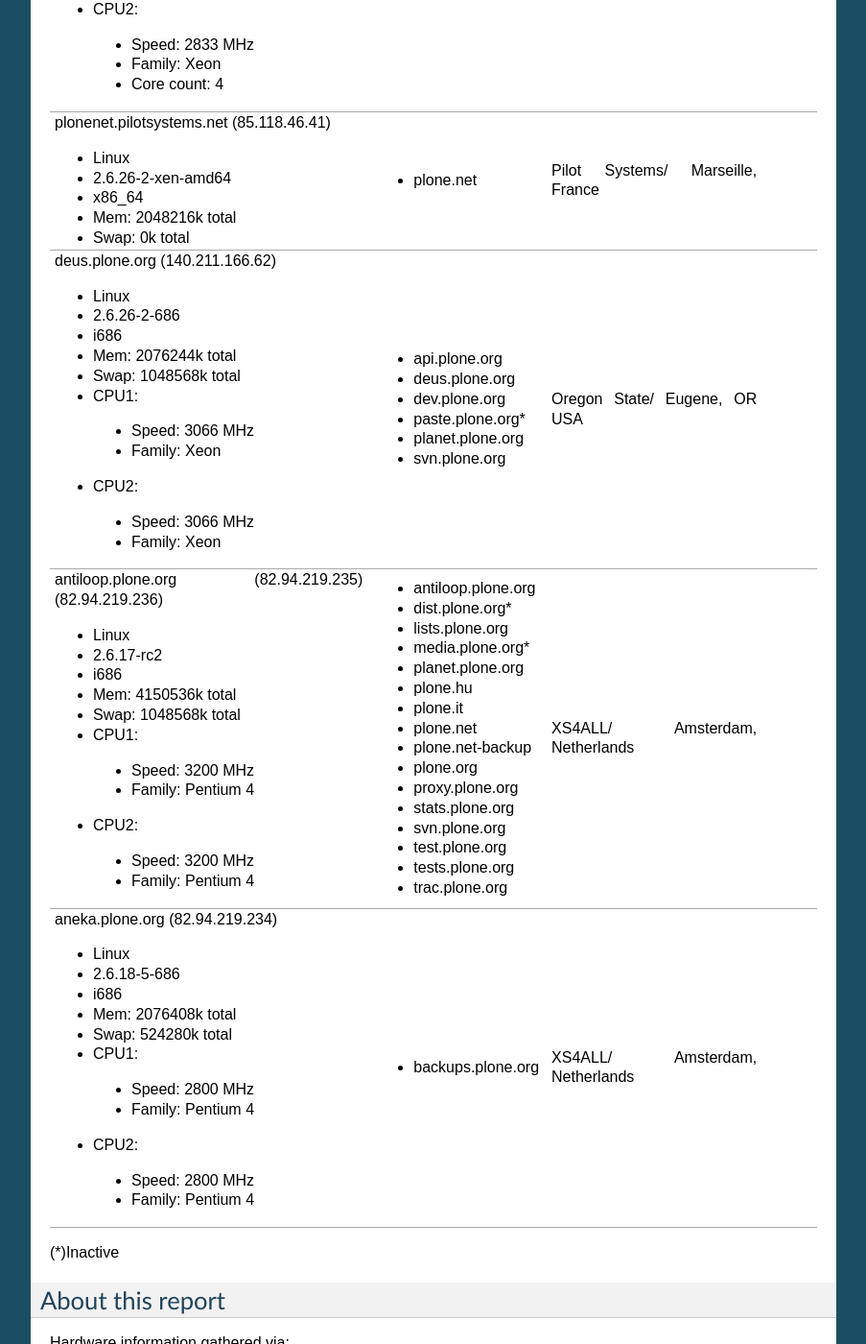
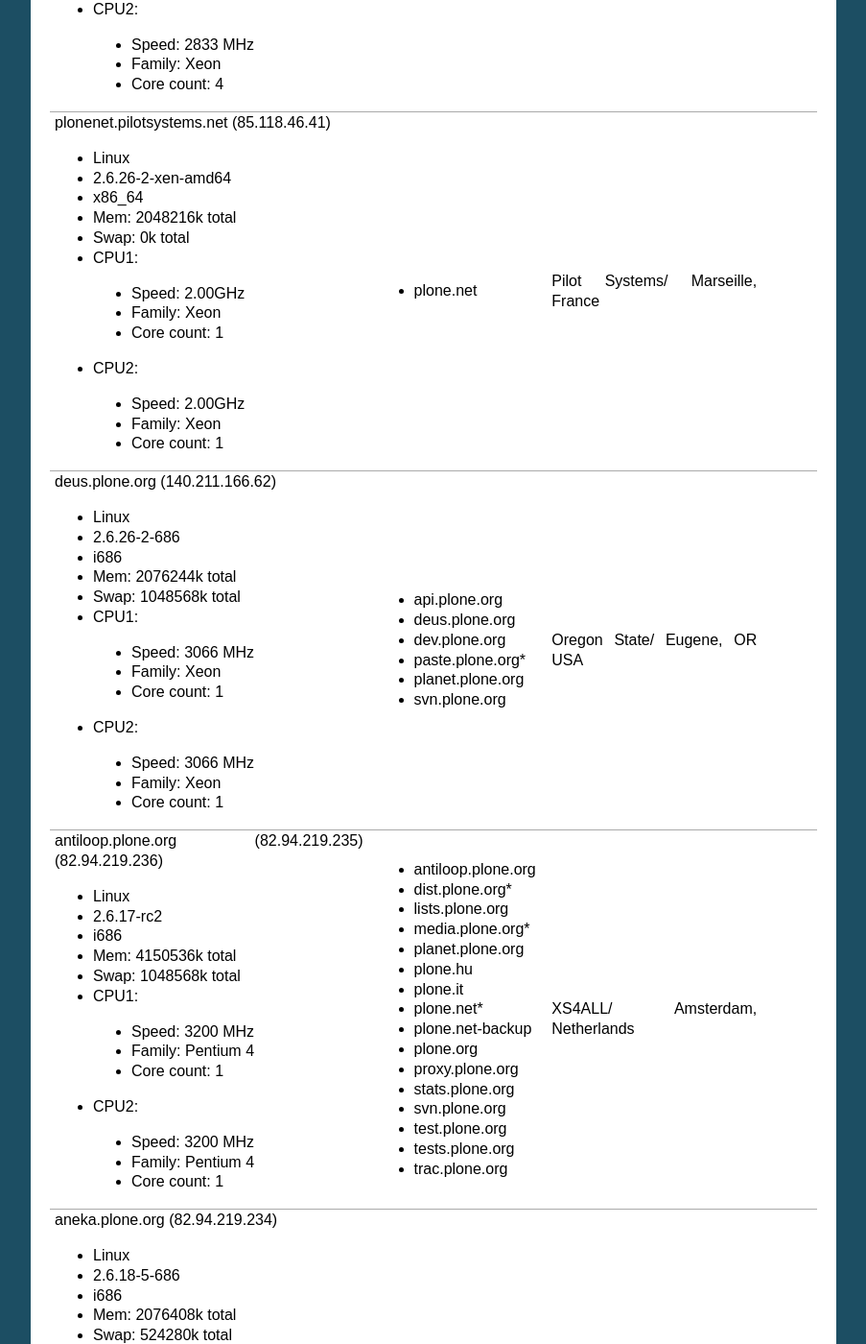
Before and after one commit to plone/ploneorg.admin, a Sphinx documentation site: the page built from sysadmin/documentation/systems.rst, in a window 1280 px wide and 1400 px high, scrolled down 367 px. Shown: the whole window at 96% size, without its empty margins (198-1101 px from the left). Built offline with Sphinx 7.4.7, drawn with Linux system fonts in a browser that asks for light colours; some of the changed text lies outside the part shown.

Commit message:
Finish adding CPU info
svn path=/sysadmin/trunk/; revision=35782

```diff
--- a/sysadmin/documentation/systems.rst
+++ b/sysadmin/documentation/systems.rst
@@ -15,10 +15,13 @@
 | - Mem: 9305M Active       |                      |               |           |
 | - Swap: 4096M Total       |                      |               |           |
 | - CPU1:                   |                      |               |           |
+|                           |                      |               |           |
 |  - Speed: 2833 MHz        |                      |               |           |
 |  - Family: Xeon           |                      |               |           |
 |  - Core count: 4          |                      |               |           |
+|                           |                      |               |           |
 | - CPU2:                   |                      |               |           |
+|                           |                      |               |           |
 |  - Speed: 2833 MHz        |                      |               |           |
 |  - Family: Xeon           |                      |               |           |
 |  - Core count: 4          |                      |               |           |
@@ -32,15 +35,17 @@
 | - x86_64                  |                      |               |           |
 | - Mem:   2048216k total   |                      |               |           |
 | - Swap:        0k total   |                      |               |           |
+| - CPU1:                   |                      |               |           |
 |                           |                      |               |           |
+|  - Speed: 2.00GHz         |                      |               |           |
+|  - Family: Xeon           |                      |               |           |
+|  - Core count: 1          |                      |               |           |
 |                           |                      |               |           |
+| - CPU2:                   |                      |               |           |
 |                           |                      |               |           |
-|                           |                      |               |           |
-|                           |                      |               |           |
-|                           |                      |               |           |
-|                           |                      |               |           |
-|                           |                      |               |           |
-|                           |                      |               |           |
+|  - Speed: 2.00GHz         |                      |               |           |
+|  - Family: Xeon           |                      |               |           |
+|  - Core count: 1          |                      |               |           |
 |                           |                      |               |           |
 +---------------------------+----------------------+---------------+-----------+
 | deus.plone.org            | - api.plone.org      | Oregon State/ |           |
@@ -52,11 +57,16 @@
 | - Mem:   2076244k total   |                      |               |           |
 | - Swap:  1048568k total   |                      |               |           |
 | - CPU1:                   |                      |               |           |
+|                           |                      |               |           |
 |  - Speed: 3066 MHz        |                      |               |           |
 |  - Family: Xeon           |                      |               |           |
+|  - Core count: 1          |                      |               |           |
+|                           |                      |               |           |
 | - CPU2:                   |                      |               |           |
+|                           |                      |               |           |
 |  - Speed: 3066 MHz        |                      |               |           |
 |  - Family: Xeon           |                      |               |           |
+|  - Core count: 1          |                      |               |           |
 |                           |                      |               |           |
 +---------------------------+----------------------+---------------+-----------+
 | antiloop.plone.org        | - antiloop.plone.org | XS4ALL/       |           |
@@ -66,15 +76,19 @@
 | - Linux                   | - planet.plone.org   |               |           |
 | - 2.6.17-rc2              | - plone.hu           |               |           |
 | - i686                    | - plone.it           |               |           |
-| - Mem:   4150536k total   | - plone.net          |               |           |
+| - Mem:   4150536k total   | - plone.net*         |               |           |
 | - Swap:  1048568k total   | - plone.net-backup   |               |           |
 | - CPU1:                   | - plone.org          |               |           |
-|  - Speed: 3200 MHz        | - proxy.plone.org    |               |           |
-|  - Family: Pentium 4      | - stats.plone.org    |               |           |
-| - CPU2:                   | - svn.plone.org      |               |           |
-|  - Speed: 3200 MHz        | - test.plone.org     |               |           |
-|  - Family: Pentium 4      | - tests.plone.org    |               |           |
-|                           | - trac.plone.org     |               |           |
+|                           | - proxy.plone.org    |               |           |
+|  - Speed: 3200 MHz        | - stats.plone.org    |               |           |
+|  - Family: Pentium 4      | - svn.plone.org      |               |           |
+|  - Core count: 1          | - test.plone.org     |               |           |
+|                           | - tests.plone.org    |               |           |
+| - CPU2:                   | - trac.plone.org     |               |           |
+|                           |                      |               |           |
+|  - Speed: 3200 MHz        |                      |               |           |
+|  - Family: Pentium 4      |                      |               |           |
+|  - Core count: 1          |                      |               |           |
 |                           |                      |               |           |
 +---------------------------+----------------------+---------------+-----------+
 | aneka.plone.org           | - backups.plone.org  | XS4ALL/       |           |
@@ -86,11 +100,16 @@
 | - Mem:   2076408k total   |                      |               |           |
 | - Swap:   524280k total   |                      |               |           |
 | - CPU1:                   |                      |               |           |
+|                           |                      |               |           |
 |  - Speed: 2800 MHz        |                      |               |           |
 |  - Family: Pentium 4      |                      |               |           |
+|  - Core count: 1          |                      |               |           |
+|                           |                      |               |           |
 | - CPU2:                   |                      |               |           |
+|                           |                      |               |           |
 |  - Speed: 2800 MHz        |                      |               |           |
 |  - Family: Pentium 4      |                      |               |           |
+|  - Core count: 1          |                      |               |           |
 |                           |                      |               |           |
 +---------------------------+----------------------+---------------+-----------+
 
@@ -106,3 +125,4 @@
 - top
 - dmidecode | grep -i speed
 - dmidecode | grep -i family
+- dmidecode | grep -i core
```
